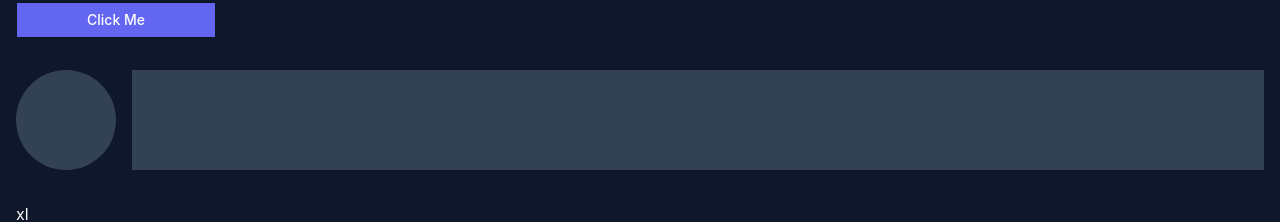
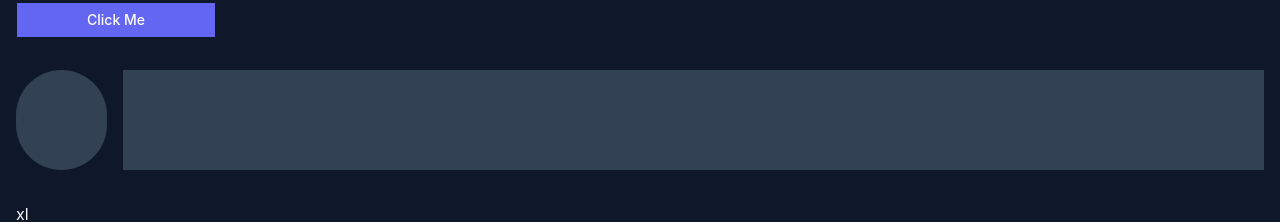
Before and after one commit to mjavason/Simple-React-Template, a React (Vite) app: page / in a window 1280 px wide. Shown: the part 130-352 px from the top of the page. Built offline with nearby package versions, Linux system fonts and the light colour scheme.

Commit message:
Update skeleton loader

```diff
--- a/src/components/loaders.tsx
+++ b/src/components/loaders.tsx
@@ -15,6 +15,8 @@ export const Loader = ({
   );
 };
 
+// Remember, text fontsize can also count as height.
+// If a p tag is sized 16px you can size the skeleton to that same height and it'll match perfectly
 export function SkeletonLoader({
   className,
   ...props
@@ -24,16 +26,15 @@ export function SkeletonLoader({
 
   return (
     <div
-      className={cn('flex flex-col items-start gap-3', className)}
-      {...props}
-    >
-      <div
-        className={cn(`
+      className={cn(
+        `
           ${skeletonClass}
           w-full
           h-full
-        `, className)}
-      />
-    </div>
+        `,
+        className,
+        { ...props },
+      )}
+    />
   );
 }
--- a/src/routes/public/home.page.tsx
+++ b/src/routes/public/home.page.tsx
@@ -19,7 +19,7 @@ function HomePage() {
           Click Me
         </Button>
 
-        <div className="flex gap-4">
+        <div className="flex gap-4 items-center">
           <SkeletonLoader className={'w-25 h-25 rounded-full'} />
           <SkeletonLoader className="w-full h-25" />
         </div>
```
Also changed, not shown: notes/flex-cheat-sheet.png (added).
